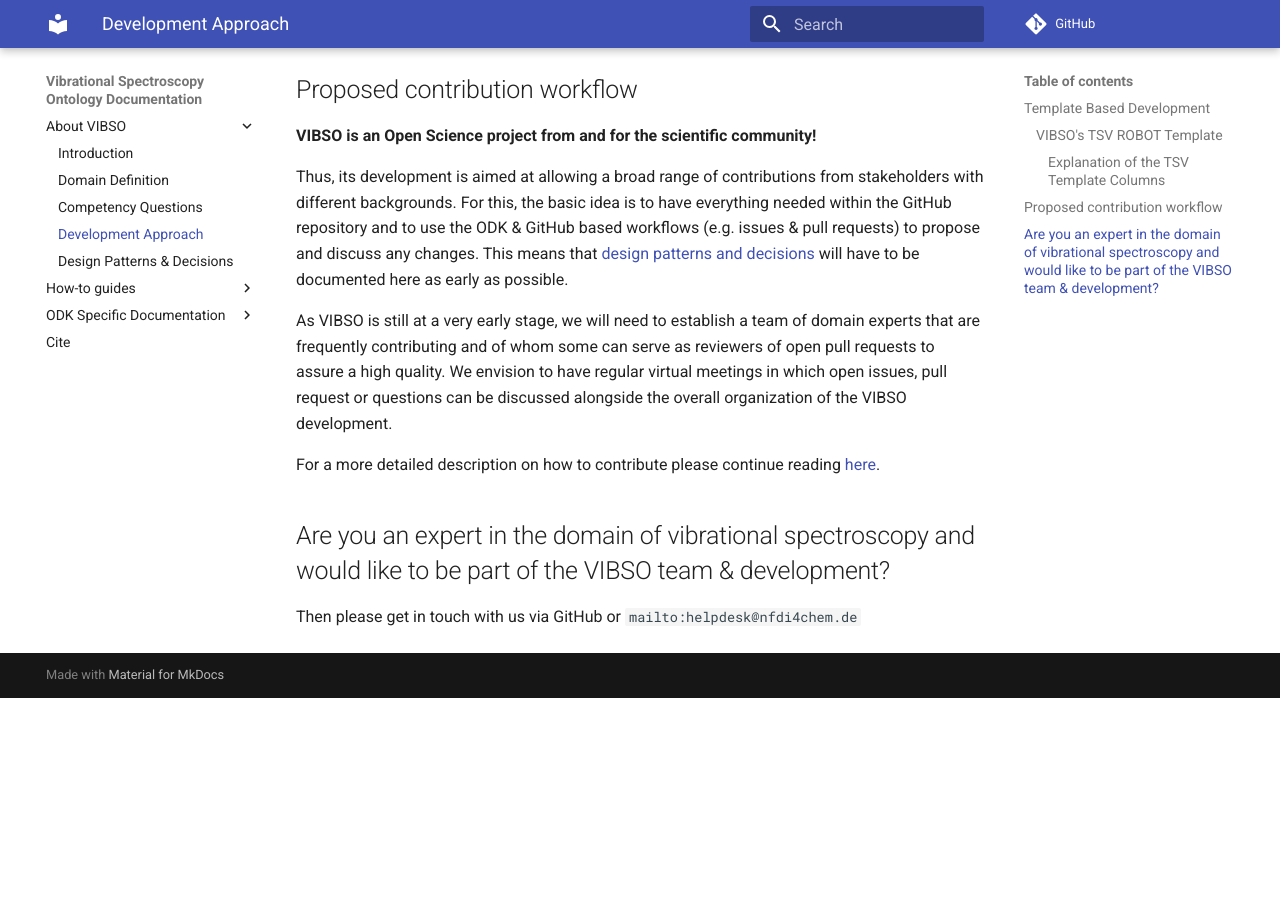
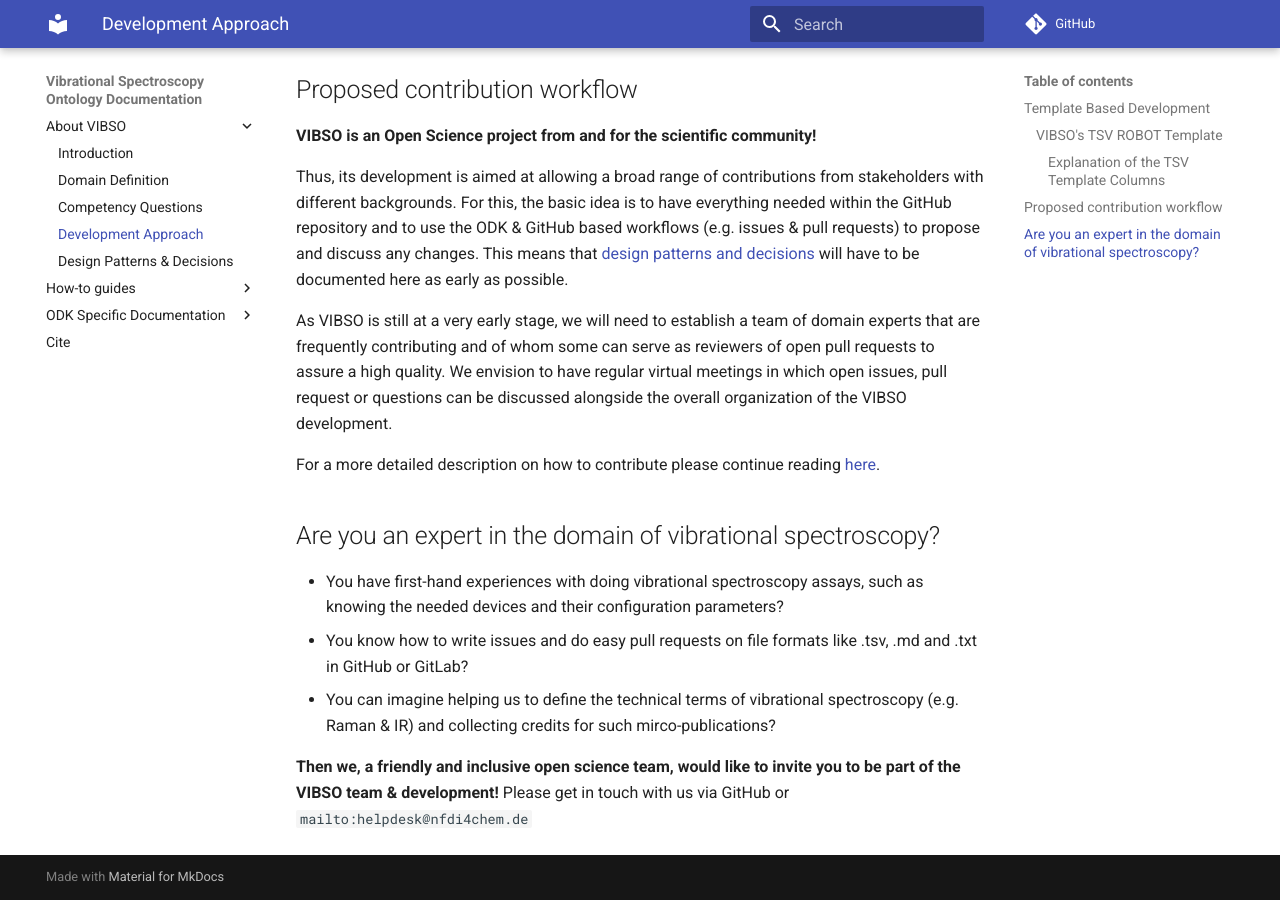
Before and after one commit to NFDI4Chem/VibrationalSpectroscopyOntology, an MkDocs documentation site: the page built from docs/development_approach.md, in a window 1280 px wide and 900 px high, scrolled down 2558 px. Built offline with MkDocs 1.6.1 and Material for MkDocs 9.7.7, drawn with Linux system fonts in a browser that asks for light colours; comment, search, counter and statistics services are not loaded; before the commit the page ends 3256 px from its top, so only the background shows below that.

Commit message:
Update development_approach.md

```diff
--- a/docs/development_approach.md
+++ b/docs/development_approach.md
@@ -46,5 +46,11 @@ As VIBSO is still at a very early stage, we will need to establish a team of dom
 For a more detailed description on how to contribute please continue reading [here](contributing.md).
 
 
-##Are you an expert in the domain of vibrational spectroscopy and would like to be part of the VIBSO team & development?
-Then please get in touch with us via GitHub or `mailto:helpdesk@nfdi4chem.de `
+##Are you an expert in the domain of vibrational spectroscopy?
+
+* You have first-hand experiences with doing vibrational spectroscopy assays, such as knowing the needed devices and their configuration parameters?
+* You know how to write issues and do easy pull requests on file formats like .tsv, .md and .txt in GitHub or GitLab?
+* You can imagine helping us to define the technical terms of vibrational spectroscopy (e.g. Raman & IR) and collecting credits for such mirco-publications?
+
+**Then we, a friendly and inclusive open science team, would like to invite you to be part of the VIBSO team & development!**
+Please get in touch with us via GitHub or `mailto:helpdesk@nfdi4chem.de `
```
